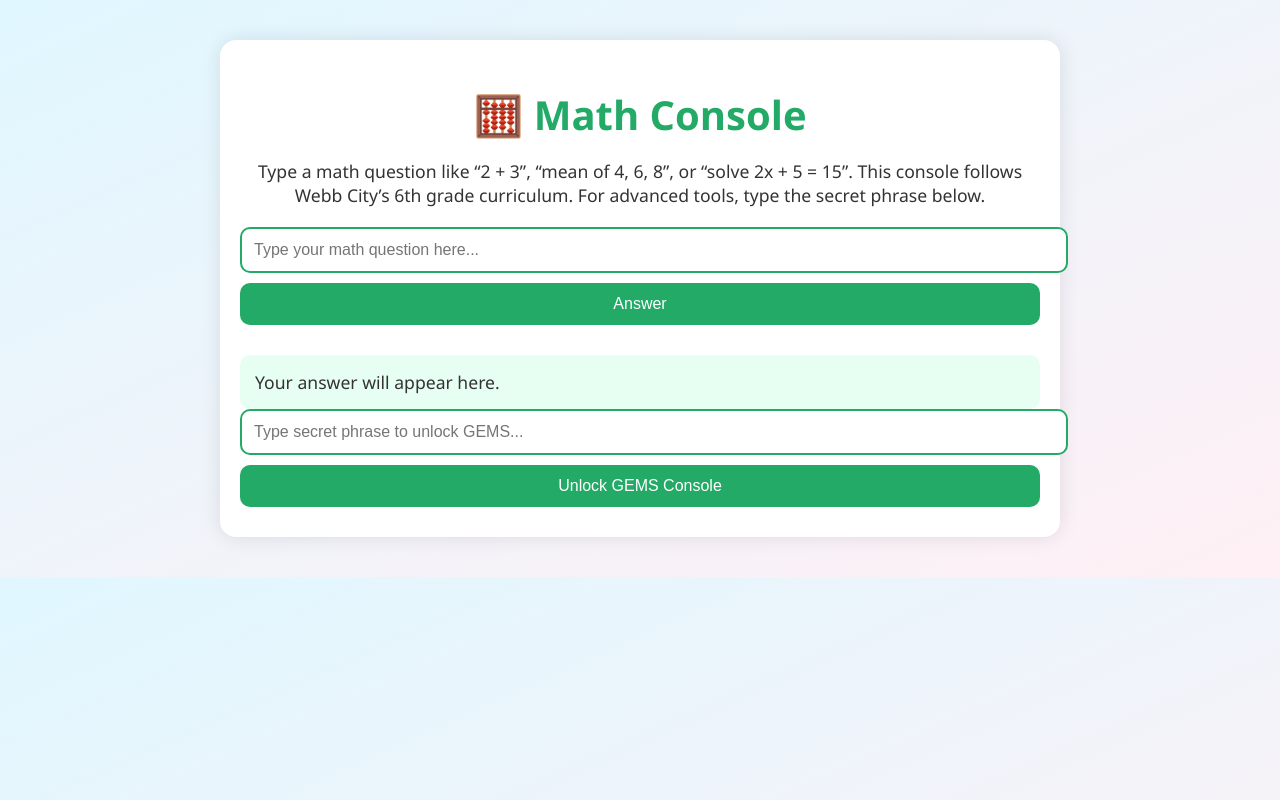
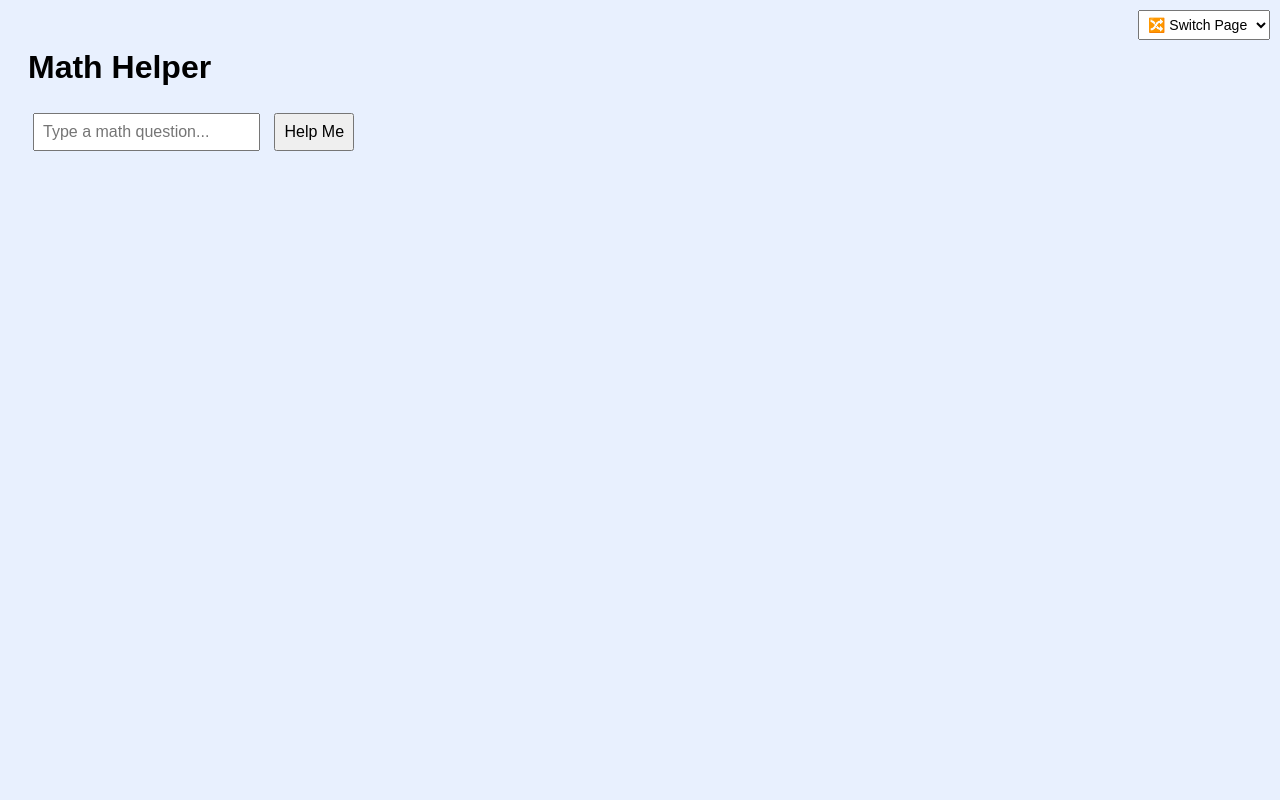
Before and after one commit to coolbeans732/mathhelper, a plain HTML site: page index.html in a window 1280 px wide. Drawn offline with Linux system fonts and the light colour scheme.

Commit message:
index.html

```diff
--- a/index.html
+++ b/index.html
@@ -1,126 +1,73 @@
 <!DOCTYPE html>
 <html lang="en">
 <head>
-  <meta charset="UTF-8">
-  <title>Math Console</title>
-  <meta name="viewport" content="width=device-width, initial-scale=1.0">
+  <meta charset="UTF-8" />
+  <meta name="viewport" content="width=device-width, initial-scale=1.0" />
+  <title>Math Helper</title>
   <style>
     body {
-      margin: 0;
-      font-family: 'Segoe UI', sans-serif;
-      background: linear-gradient(to bottom right, #e0f7ff, #fff0f5);
-      color: #333;
-      display: flex;
-      flex-direction: column;
-      align-items: center;
-      padding: 40px 20px;
+      font-family: sans-serif;
+      padding: 20px;
+      background: #e8f0fe;
     }
-    .container {
-      max-width: 800px;
-      width: 100%;
-      background: #ffffff;
-      border-radius: 16px;
-      padding: 20px;
-      box-shadow: 0 0 20px rgba(0,0,0,0.1);
+    #pageSwitcher {
+      position: fixed;
+      top: 10px;
+      right: 10px;
+      z-index: 1000;
     }
-    h1 {
-      text-align: center;
-      font-size: 2.5em;
-      margin-bottom: 10px;
-      color: #2a6;
-    }
-    p {
-      text-align: center;
-      font-size: 1.1em;
-      margin-bottom: 20px;
+    select {
+      padding: 5px;
+      font-size: 14px;
     }
     input, button {
-      width: 100%;
-      padding: 12px;
-      font-size: 1em;
-      border-radius: 10px;
-      margin-bottom: 10px;
+      margin: 5px;
+      padding: 8px;
+      font-size: 16px;
     }
-    input {
-      border: 2px solid #2a6;
-    }
-    button {
-      background-color: #2a6;
-      color: white;
-      border: none;
-      cursor: pointer;
-    }
-    button:hover {
-      background-color: #1c4;
-    }
-    .result {
+    #output {
       margin-top: 20px;
-      background: #e6fff2;
-      padding: 15px;
-      border-radius: 10px;
-      font-size: 1.1em;
-      white-space: pre-wrap;
-    }
-    #gemsLink {
-      display: none;
-      margin-top: 20px;
-      text-align: center;
+      font-weight: bold;
     }
   </style>
 </head>
 <body>
-  <div class="container">
-    <h1>🧮 Math Console</h1>
-    <p>
-      Type a math question like “2 + 3”, “mean of 4, 6, 8”, or “solve 2x + 5 = 15”.
-      This console follows Webb City’s 6th grade curriculum. For advanced tools, type the secret phrase below.
-    </p>
 
-    <input type="text" id="mathInput" placeholder="Type your math question here...">
-    <button onclick="processMath()">Answer</button>
-    <div class="result" id="resultBox">Your answer will appear here.</div>
-
-    <input type="text" id="unlockInput" placeholder="Type secret phrase to unlock GEMS...">
-    <button onclick="checkUnlock()">Unlock GEMS Console</button>
-    <div id="gemsLink">
-      <a href="gems-console.html">🔮 Enter GEMS Math Console</a>
-    </div>
+  <div id="pageSwitcher">
+    <select onchange="switchPage(this.value)">
+      <option value="">🔀 Switch Page</option>
+      <option value="https://coolbeans732.github.io/gems-console/">GEMS Console</option>
+      <option value="https://coolbeans732.github.io/mathhelper/">Math Helper</option>
+    </select>
   </div>
 
+  <h1>Math Helper</h1>
+  <input type="text" id="helperInput" placeholder="Type a math question..." />
+  <button onclick="respond()">Help Me</button>
+  <div id="output"></div>
+
   <script>
-    function processMath() {
-      const input = document.getElementById('mathInput').value.trim().toLowerCase();
-      const resultBox = document.getElementById('resultBox');
-      let output = "";
+    function switchPage(url) {
+      if (url) window.location.href = url;
+    }
 
-      try {
-        if (/^[0-9+\-*/().\s%]+$/.test(input)) {
-          const cleaned = input.replace(/%/g, "/100*");
-          const result = eval(cleaned);
-          output = `✅ Answer: ${result}\nExplanation: You entered "${input}". The console replaced "%" with "/100*" and evaluated the expression step-by-step using order of operations.`;
-        } else if (input.startsWith("mean of")) {
-          const nums = input.replace("mean of", "").split(",").map(n => parseFloat(n.trim()));
-          const sum = nums.reduce((a, b) => a + b, 0);
-          const mean = sum / nums.length;
-          output = `✅ Mean: ${mean}\nExplanation: Add all numbers (${nums.join(" + ")}) to get ${sum}, then divide by ${nums.length}.`;
-        } else {
-          output = "⚠️ Try a math expression or 'mean of'.";
-        }
-      } catch (err) {
-        output = "⚠️ Error: " + err.message;
+    function respond() {
+      const input = document.getElementById("helperInput").value.toLowerCase();
+      let response = "Sorry, I don't recognize that topic yet.";
+
+      if (input.includes("mean") || input.includes("average")) {
+        response = "To find the mean, add all numbers and divide by how many there are.";
+      } else if (input.includes("median")) {
+        response = "To find the median, sort the numbers and pick the middle one.";
+      } else if (input.includes("mode")) {
+        response = "The mode is the number that appears most often.";
+      } else if (input.includes("range")) {
+        response = "Range is the difference between the highest and lowest numbers.";
       }
 
-      resultBox.textContent = output;
-    }
-
-    function checkUnlock() {
-      const phrase = document.getElementById('unlockInput').value.trim().toLowerCase();
-      if (phrase === "gems unlock" || phrase === "open gems") {
-        document.getElementById('gemsLink').style.display = "block";
-      } else {
-        alert("❌ Incorrect phrase. Try again.");
-      }
+      document.getElementById("output").textContent = response;
     }
   </script>
+
 </body>
 </html>
```
